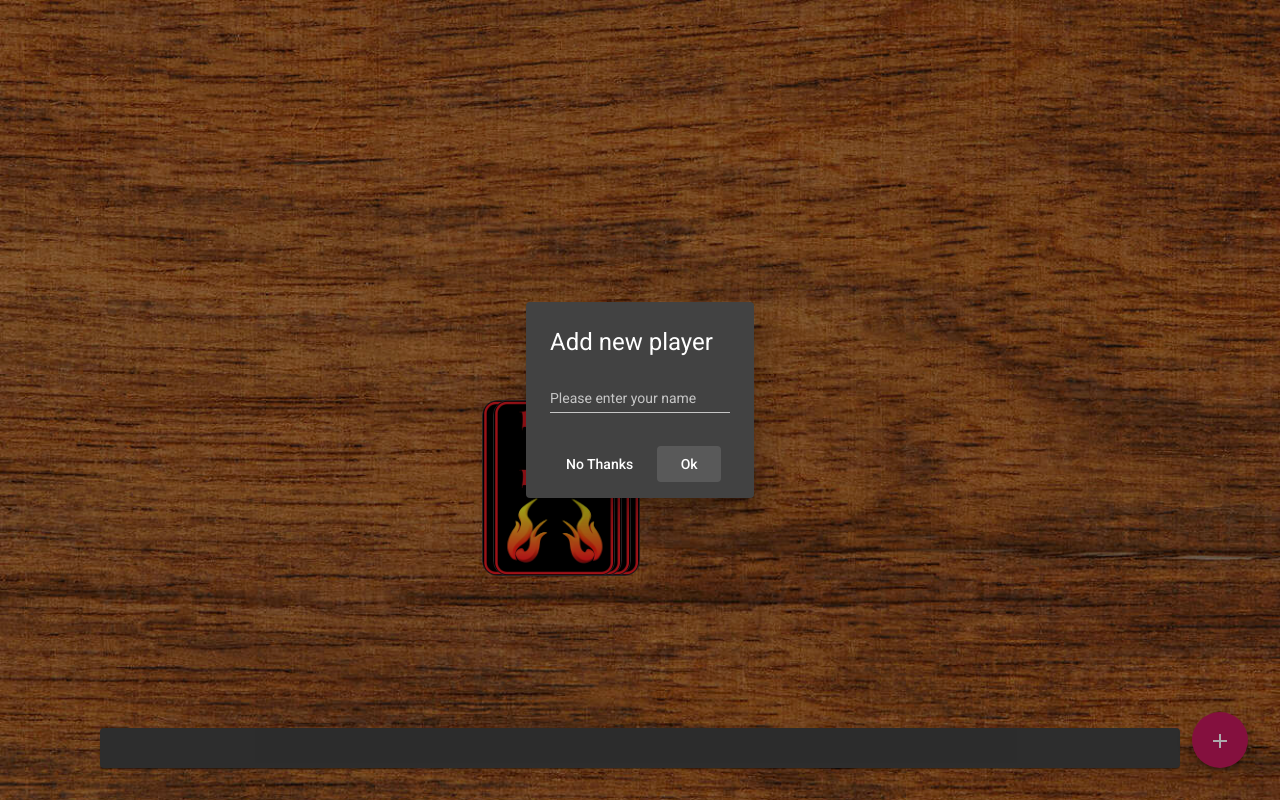
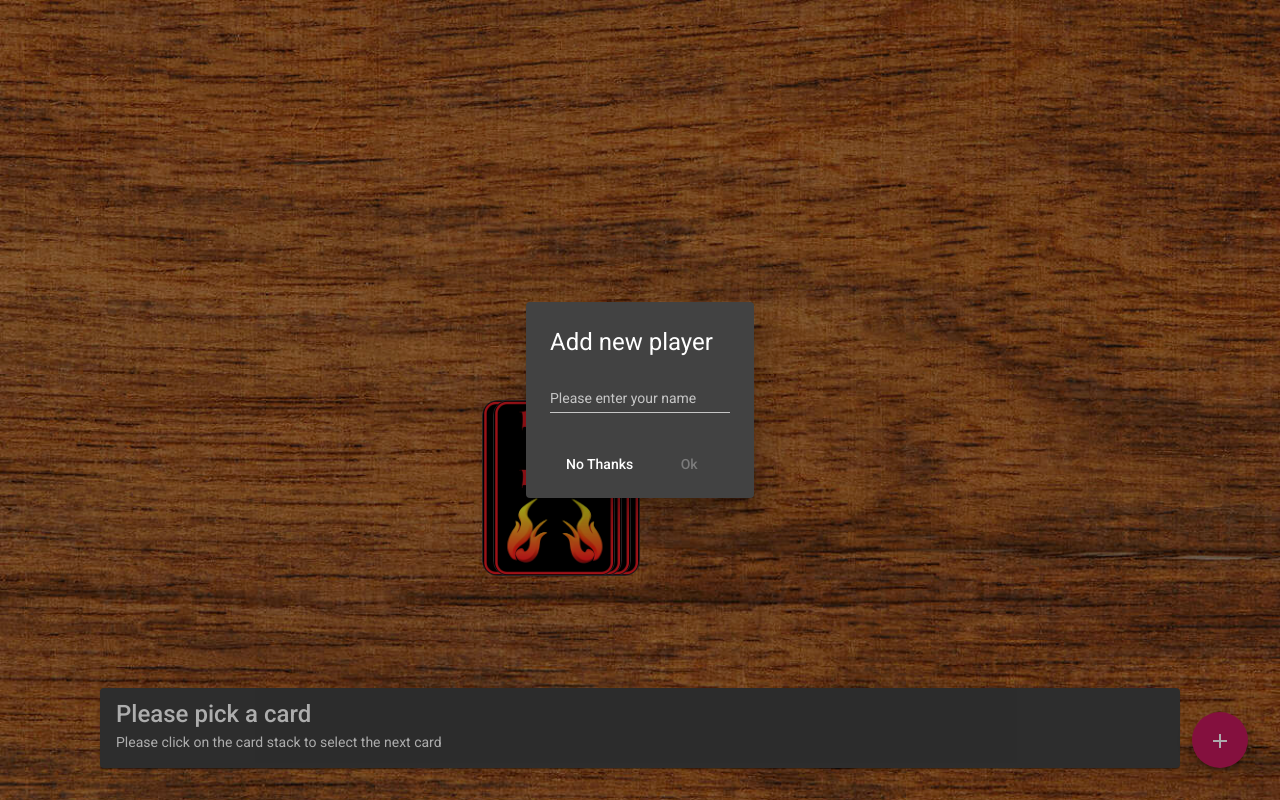
Before and after one commit to Yener88/RingOfFire, an Angular app: page /game in a window 1280 px wide. Both pictures are taken after a click on the button "add". Built offline with nearby package versions, Linux system fonts and the light colour scheme.

Commit message:
25-07-22 1.3

```diff
--- a/src/app/dialog-add-player/dialog-add-player.component.html
+++ b/src/app/dialog-add-player/dialog-add-player.component.html
@@ -2,10 +2,10 @@
 <div mat-dialog-content>
     <mat-form-field>
         <mat-label>Please enter your name</mat-label>
-        <input matInput [(ngModel)]="name" maxlength="20" type="text" placeholder=". . . ">
+        <input matInput [(ngModel)]="name" maxlength="20" type="text" placeholder="">
     </mat-form-field>
 </div>
 <div mat-dialog-actions>
     <button mat-button (click)="onNoClick()">No Thanks</button>
-    <button mat-button [mat-dialog-close]="name" cdkFocusInitial>Ok</button>
+    <button mat-button [disabled]="name.length == 0" [mat-dialog-close]="name" cdkFocusInitial>Ok</button>
 </div>
--- a/src/app/dialog-add-player/dialog-add-player.component.ts
+++ b/src/app/dialog-add-player/dialog-add-player.component.ts
@@ -1,4 +1,5 @@
 import { Component, OnInit } from '@angular/core';
+import { MatDialogRef } from '@angular/material/dialog';
 
 @Component({
   selector: 'app-dialog-add-player',
@@ -7,12 +8,14 @@
 })
 export class DialogAddPlayerComponent implements OnInit {
   name: string = '';
-  constructor() { }
+
+  constructor(public dialogRef: MatDialogRef<DialogAddPlayerComponent>) { }
 
   ngOnInit(): void {
   }
 
-  onNoClick(){
+  onNoClick() {
+    this.dialogRef.close();
+  }
 
-  }
 }
--- a/src/app/game-card-rules/game-card-rules.component.html
+++ b/src/app/game-card-rules/game-card-rules.component.html
@@ -1,6 +1,6 @@
 <mat-card>
-    <mat-card-title>{{ title }}</mat-card-title>
+    <mat-card-title>{{ card ? title : 'Please pick a card'}}</mat-card-title>
     <mat-card-content>
-        {{ description }}
+        {{ card ? description : 'Please click on the card stack to select the next card'}}
     </mat-card-content>
 </mat-card>
--- a/src/app/game/game.component.ts
+++ b/src/app/game/game.component.ts
@@ -42,10 +42,12 @@
     }
   }
   openDialog(): void {
-    let dialogRef = this.dialog.open(DialogAddPlayerComponent);
+    const dialogRef = this.dialog.open(DialogAddPlayerComponent);
 
     dialogRef.afterClosed().subscribe((name: string) => {
-      this.game.players.push(name);
+      if (name && name.length > 0) {
+        this.game.players.push(name);
+      }
     });
   }
 }
```
